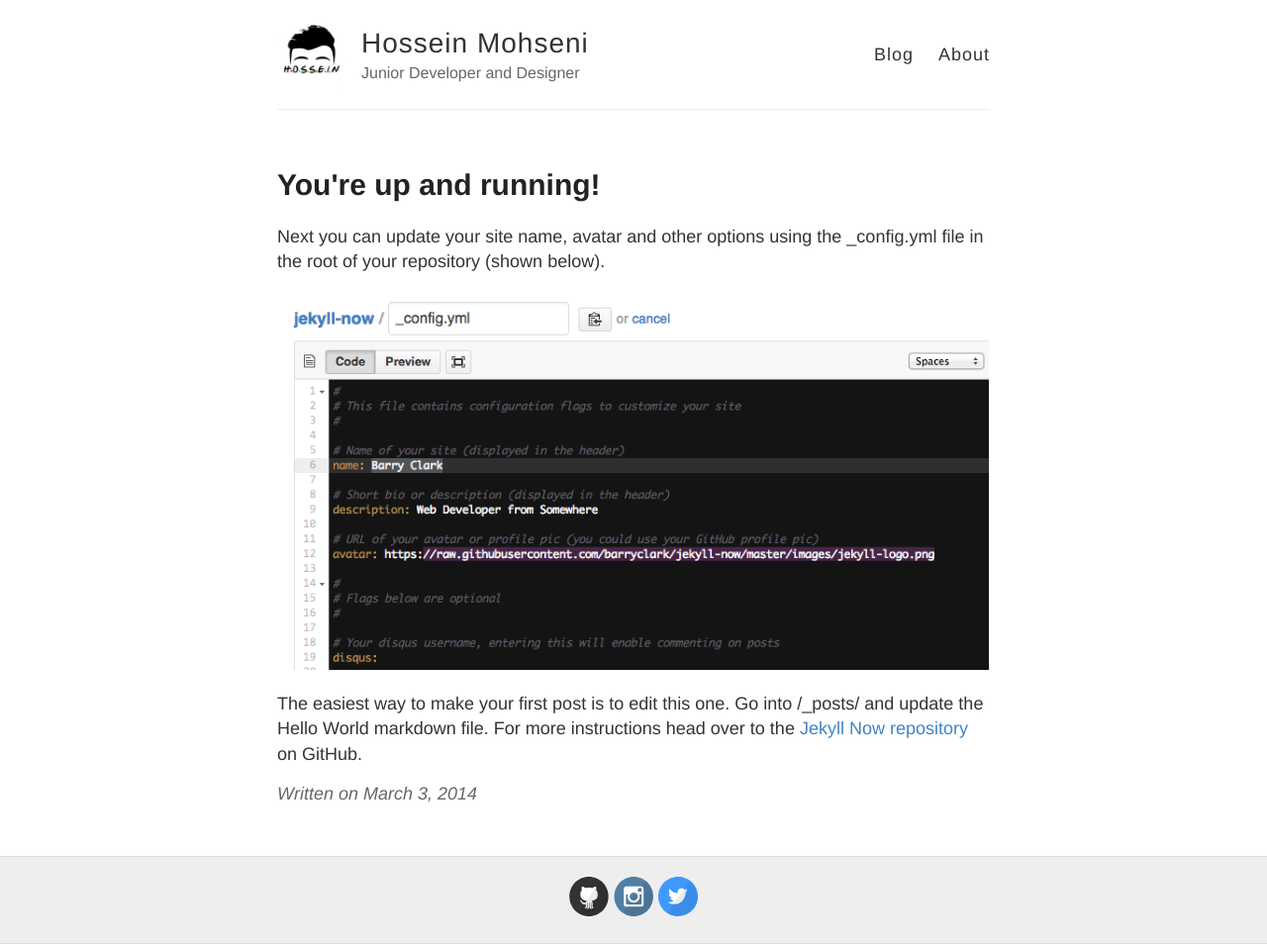
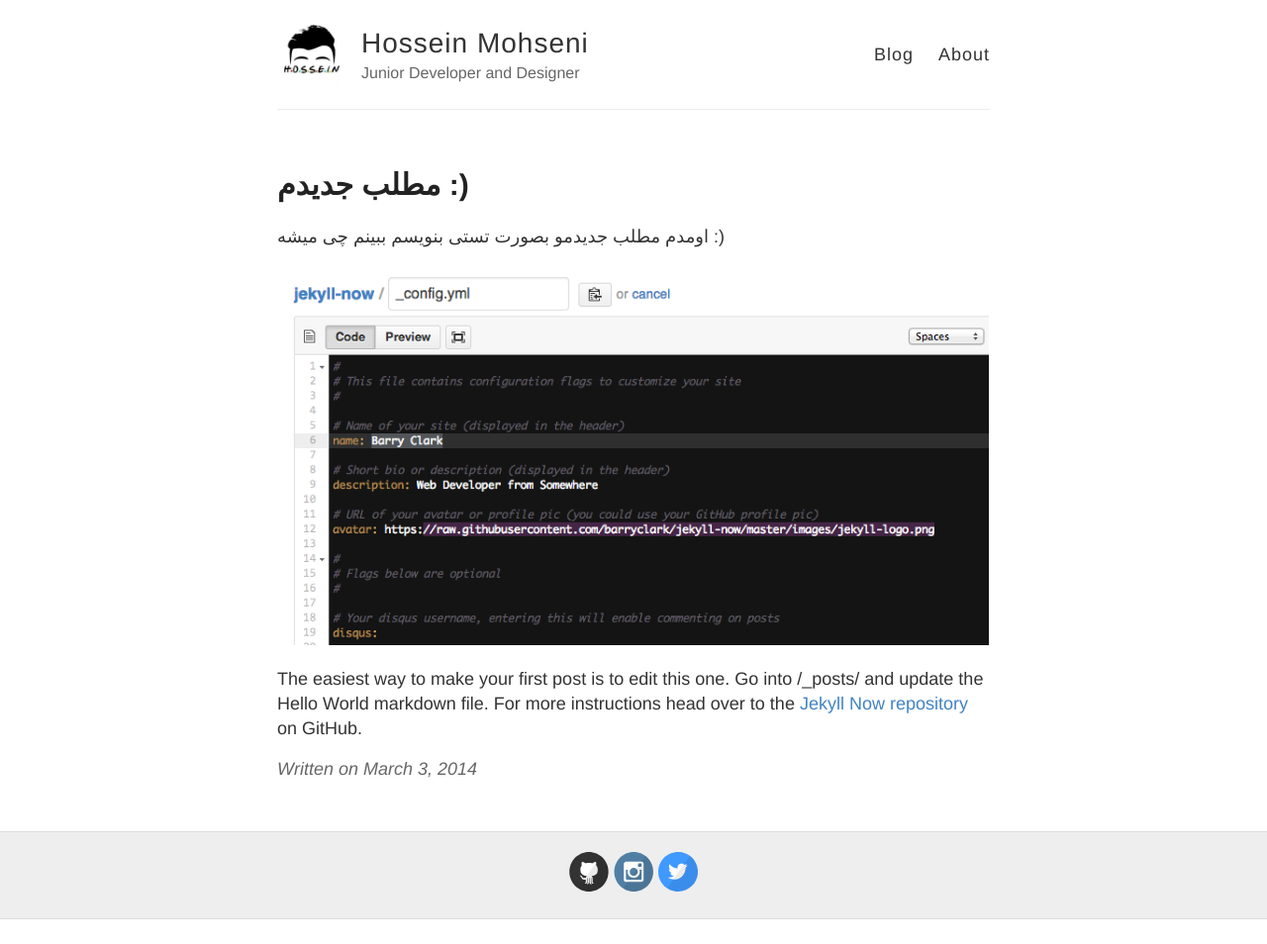
Before and after one commit to hosseinmh1/hosseinmh1.github.io, a Jekyll site: the page built from _posts/2014-3-3-testpage.md, in a window 1280 px wide. Shown: the whole page at 99% size. Built offline with Jekyll 4.4.1, drawn with Linux system fonts in a browser that asks for light colours; after the commit the page ends 929 px from its top, so only the background shows below that.

Commit message:
Update 2014-3-3-testpage.md

```diff
--- a/_posts/2014-3-3-testpage.md
+++ b/_posts/2014-3-3-testpage.md
@@ -1,9 +1,9 @@
 ---
 layout: post
-title: You're up and running!
+title: مطلب جدیدم :)
 ---
 
-Next you can update your site name, avatar and other options using the _config.yml file in the root of your repository (shown below).
+اومدم مطلب جدیدمو بصورت تستی بنویسم ببینم چی میشه :)
 
 ![_config.yml]({{ site.baseurl }}/images/config.png)
 
```
